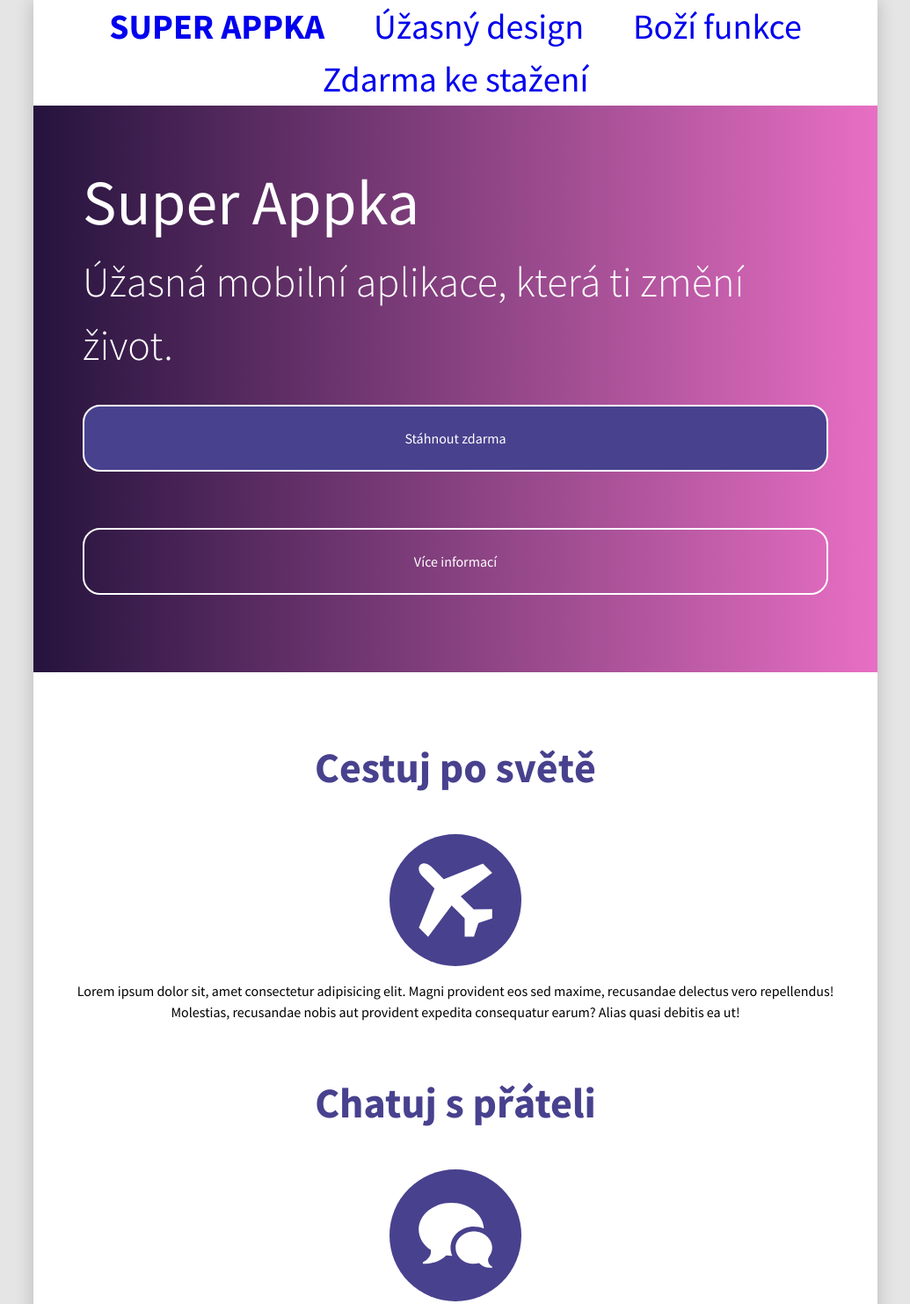
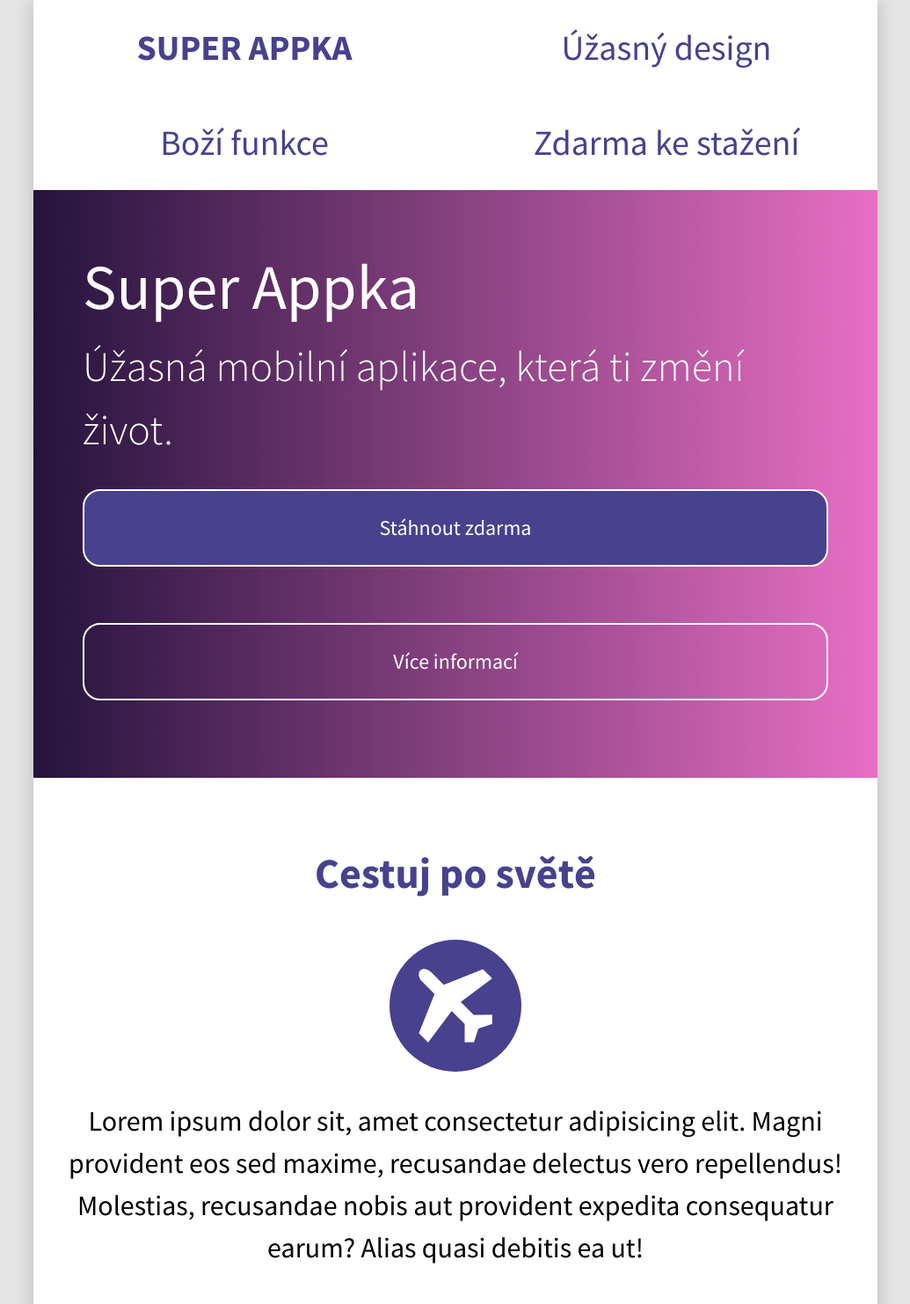
Before and after one commit to tvorimweb-2021-praha-jaro/du-05---superappka-EvaHouzvickova, a plain HTML site: page index.html in a window 1280 px wide. Shown: the top 1482 px of the page at 88% size, without its empty margins (122-1157 px from the left). Drawn offline with Linux system fonts and the light colour scheme.

Commit message:
html uprava

```diff
--- a/index.html
+++ b/index.html
@@ -1,11 +1,12 @@
 <!DOCTYPE html>
-<html>
-    <head>
-        <meta charset="utf-8">
-        <title>Mobilní aplikace</title>
-        <link href="https://fonts.googleapis.com/css?family=Source+Sans+Pro:300,400,700" rel="stylesheet">
-        <link rel="stylesheet" type="text/css" href="style.css">
-    </head>
+<html lang="cs">
+<head>
+    <meta charset="UTF-8">
+    <meta name="viewport" content="width=device-width, initial-scale=1.0">
+    <link href="https://fonts.googleapis.com/css?family=Source+Sans+Pro:300,400,700" rel="stylesheet">
+    <link rel="stylesheet" href="style.css">
+    <title>Mobilní aplikace</title>
+</head>
     <body>
         <div class="obal">
             <nav>
--- a/style.css
+++ b/style.css
@@ -41,6 +41,7 @@ nav a {
     text-decoration: none;
     flex-basis: 50%;
     padding: 1.5rem;
+    color: var(--tlacitka);
 }
 
 nav {
@@ -69,7 +70,6 @@ nav a:hover {
     display: flex;
     flex-direction: column;
     padding: 3.5rem;
-
 }
 
 .popis img {
@@ -78,7 +78,7 @@ nav a:hover {
 
 .popis a {
     text-decoration: none;
-    font-size: 1rem;
+    font-size: 1.5rem;
     color: var(--primary);
     border: 2px solid var(--primary);
     border-radius: 20px;
@@ -115,6 +115,7 @@ nav a:hover {
 .bubliny {
     padding: 2rem;
     text-align: center;
+    font-size: 2rem;
 }
 
 .bubliny h2 {
@@ -134,8 +135,6 @@ footer {
     text-align: center;
 }
 
-@media screen and (min-width: 480px) {
-    nav {
-        display:inline-block;
-    }
+@media screen {
+
 }
```
